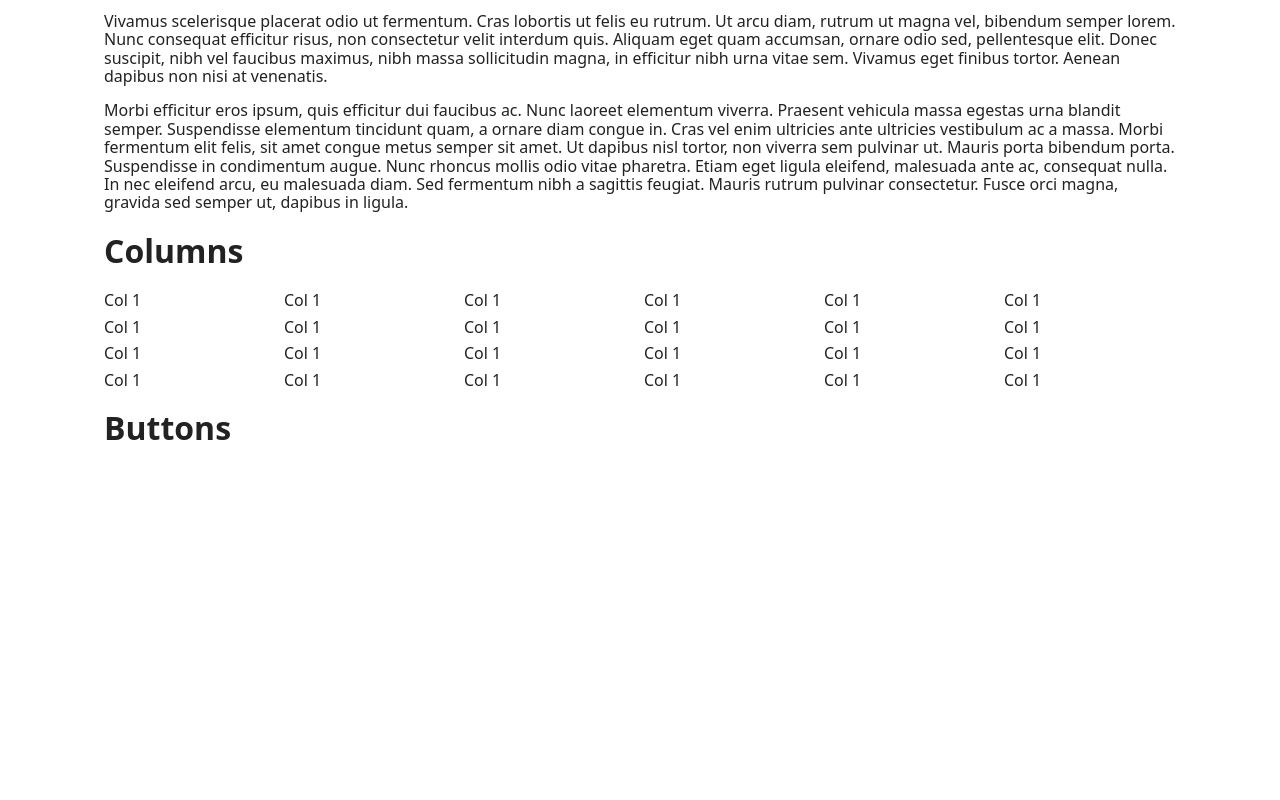
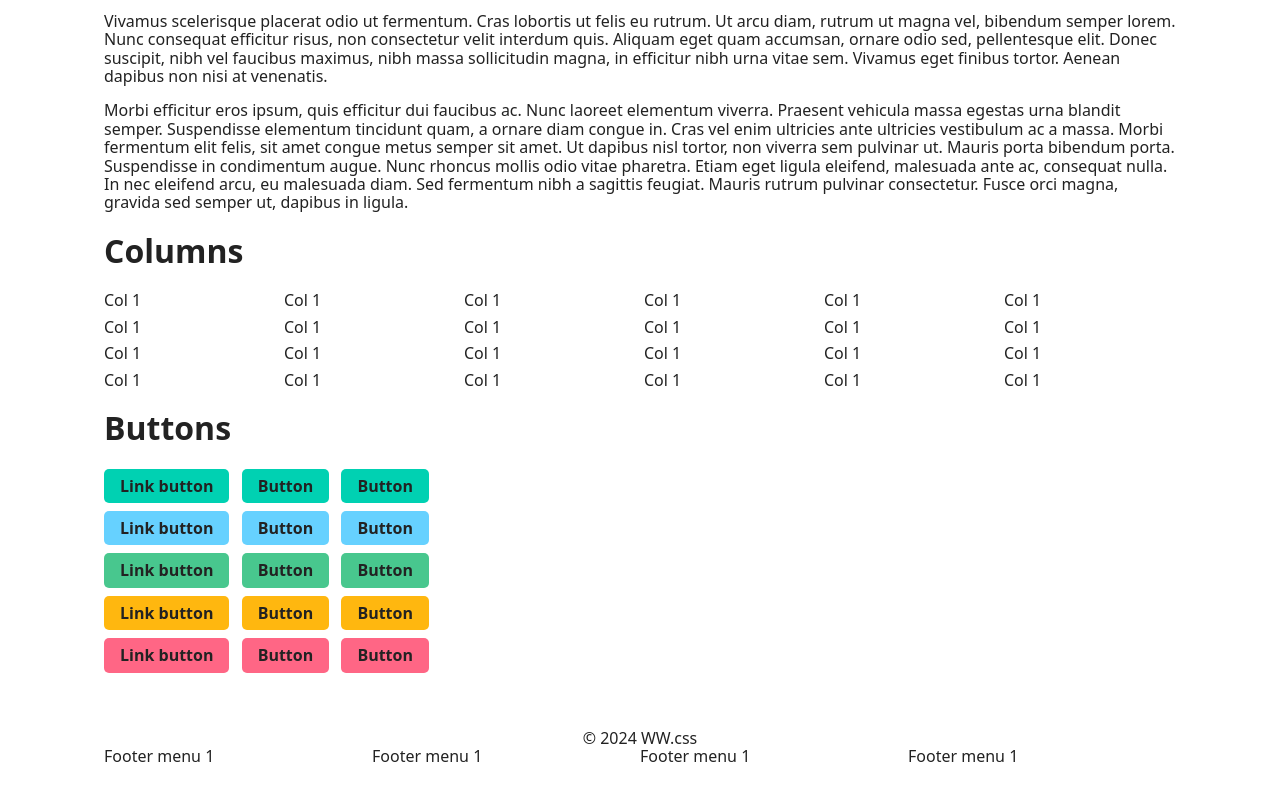
Before and after one commit to dukeofharen/ww-css, a website: page src/index.html in a window 1280 px wide. Shown: the part 668-1468 px from the top of the page. Before the commit the page ends 1137 px from the top, so only its background shows below. Drawn offline with Linux system fonts and the light colour scheme.

Commit message:
Added buttons

```diff
--- a/TODO.txt
+++ b/TODO.txt
@@ -1,3 +1,2 @@
-- Kleuren
 - Buttons
 - Footer
--- a/src/index.html
+++ b/src/index.html
@@ -39,7 +39,7 @@
     </div>
 </nav>
 <main>
-    <div class="container">
+    <div class="container mt-2 mb-2">
         <div>
             <h1>This is an H1 title</h1>
             <h2>This is an H2 title</h2>
@@ -124,11 +124,46 @@
 
         <div>
             <h1>Buttons</h1>
+            <div>
+                <a href="#" class="btn btn-primary mr-2">Link button</a>
+                <button class="btn btn-primary mr-2">Button</button>
+                <input type="submit" class="btn btn-primary" value="Button"/>
+            </div>
+            <div class="mt-2">
+                <a href="#" class="btn btn-info mr-2">Link button</a>
+                <button class="btn btn-info mr-2">Button</button>
+                <input type="submit" class="btn btn-info" value="Button"/>
+            </div>
+            <div class="mt-2">
+                <a href="#" class="btn btn-success mr-2">Link button</a>
+                <button class="btn btn-success mr-2">Button</button>
+                <input type="submit" class="btn btn-success" value="Button"/>
+            </div>
+            <div class="mt-2">
+                <a href="#" class="btn btn-warning mr-2">Link button</a>
+                <button class="btn btn-warning mr-2">Button</button>
+                <input type="submit" class="btn btn-warning" value="Button"/>
+            </div>
+            <div class="mt-2">
+                <a href="#" class="btn btn-danger mr-2">Link button</a>
+                <button class="btn btn-danger mr-2">Button</button>
+                <input type="submit" class="btn btn-danger" value="Button"/>
+            </div>
         </div>
     </div>
 </main>
-<footer>
-
+<footer class="footer">
+    <div class="container">
+        <div class="text-center">
+            &copy; 2024 WW.css
+        </div>
+        <div class="grid-row cols-4">
+            <div>Footer menu 1</div>
+            <div>Footer menu 1</div>
+            <div>Footer menu 1</div>
+            <div>Footer menu 1</div>
+        </div>
+    </div>
 </footer>
 </body>
 </html>
--- a/src/sass/_config.scss
+++ b/src/sass/_config.scss
@@ -2,6 +2,7 @@
 $light: #FFFFFF;
 $light-gray: #f0f2f4;
 $dark: #222222;
+$dark-darker: #161616;
 $link: #4258ff;
 $primary: #00d1b2;
 $primary-darker: #00ad94;
@@ -44,3 +45,6 @@ $navbar-dropdown-link-hover-color: $light-gray;
 $navbar-dropdown-border-radius: 12px;
 $navbar-dropdown-border-color: $light-gray;
 $navbar-hamburger-color: $dark;
+
+// Buttons
+$button-border-radius: 5px;
--- a/src/sass/components/_index.scss
+++ b/src/sass/components/_index.scss
@@ -1 +1,3 @@
 @import "./navbar";
+@import "./buttons";
+@import "./footer";
--- /dev/null
+++ b/src/sass/components/buttons.scss
@@ -0,0 +1,32 @@
+@use "../config" as conf;
+@use "../themes" as theme;
+
+.btn {
+  @each $name, $value in theme.$theme-map {
+    &.btn-#{$name} {
+      color: map-get($value, "text-color");
+      background-color: map-get($value, "main-color");
+
+      &:hover {
+        background-color: map-get($value, "main-color-darker");
+      }
+    }
+  }
+
+  text-decoration: none;
+  display: inline-block;
+  cursor: pointer;
+  color: conf.$dark;
+  background-color: conf.$light;
+  border: 0;
+  padding: 0.5rem 1rem;
+  font-weight: bold;
+  transition-duration: 250ms;
+  transition-property: background-color, border-color, color;
+  border-radius: conf.$button-border-radius;
+
+  &:hover {
+    text-decoration: none;
+    background-color: conf.$light;
+  }
+}
--- /dev/null
+++ b/src/sass/components/footer.scss
@@ -0,0 +1,3 @@
+.footer {
+  padding: 3rem 1.5rem 6rem;
+}
--- a/src/sass/main.scss
+++ b/src/sass/main.scss
@@ -1,5 +1,4 @@
 @import "./vendor";
-@import "./globals";
 @import "./utils";
 @import "./layout";
 @import "./components";
--- a/src/sass/utils/_index.scss
+++ b/src/sass/utils/_index.scss
@@ -1 +1,2 @@
 @import "./breakpoints";
+@import "./text";
--- /dev/null
+++ b/src/sass/utils/_text.scss
@@ -0,0 +1,3 @@
+.text-center {
+  text-align: center;
+}
```
Also changed, not shown: src/dist/ww.css, src/sass/globals/_index.scss (added), 1 other file.
